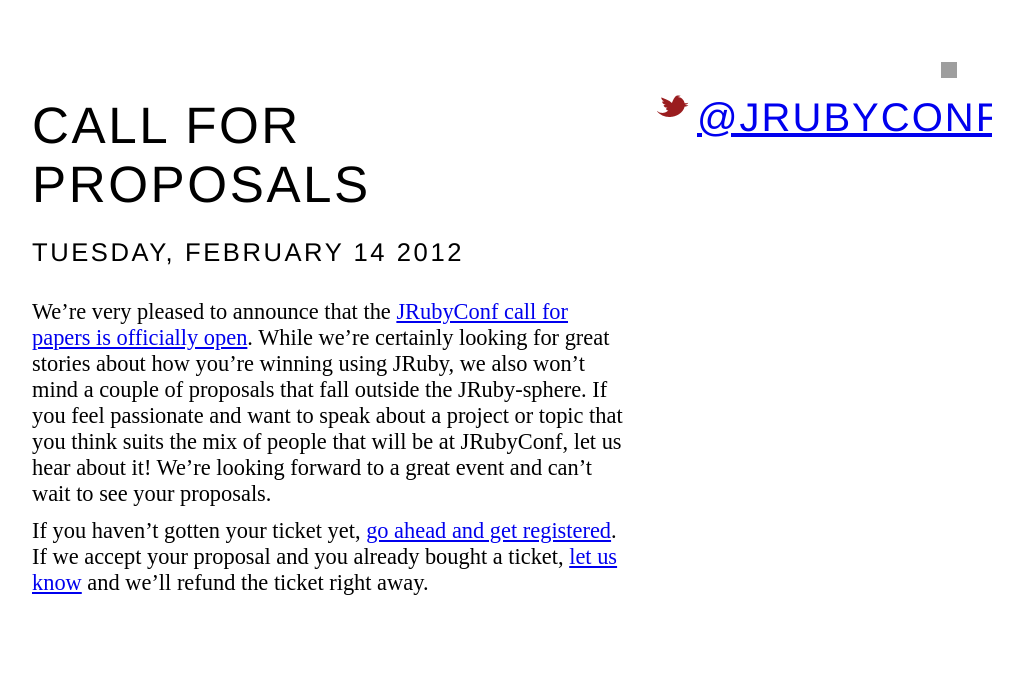
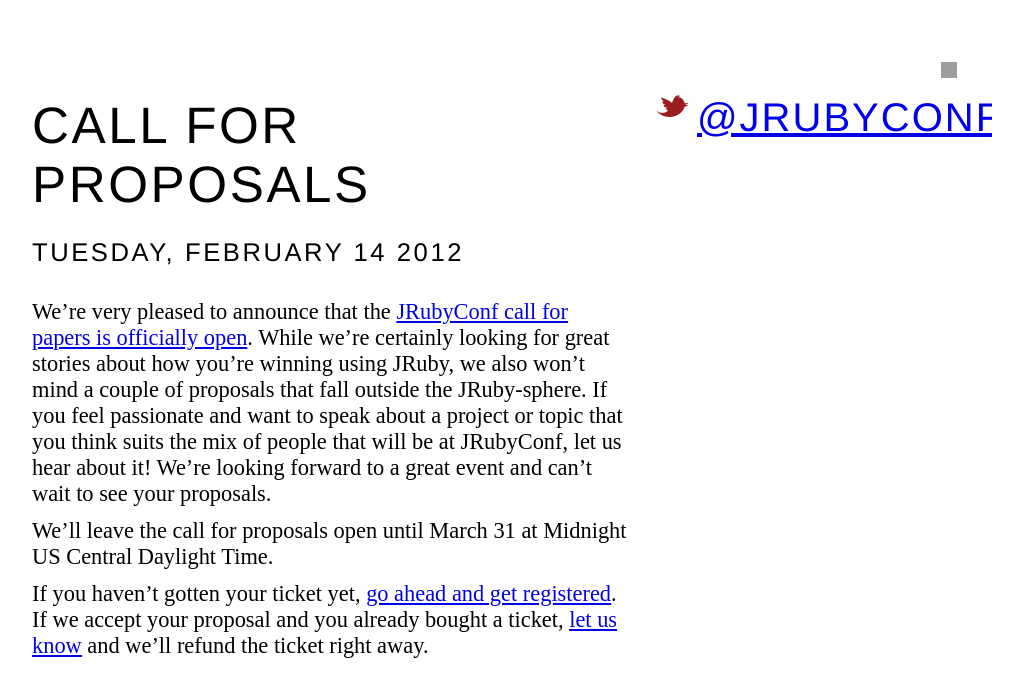
Before and after one commit to jruby/jrubyconf.com, a Jekyll site: the page built from _news/_posts/2012-02-14-call-for-proposals.markdown, in a window 1280 px wide, cut to the strip 148-845 px from the top of the page. Shown: the whole strip, without its empty margins (128-1151 px from the left). Built offline with Jekyll 4.4.1, drawn with Linux system fonts in a browser that asks for light colours; nearby versions of some CDN libraries; comment, search, counter and statistics services are not loaded; grey boxes are pictures that could not be loaded.

Commit message:
Make deadline more visible

```diff
--- a/_news/_posts/2012-02-14-call-for-proposals.markdown
+++ b/_news/_posts/2012-02-14-call-for-proposals.markdown
@@ -11,6 +11,9 @@ suits the mix of people that will be at JRubyConf, let us hear about
 it! We're looking forward to a great event and can't wait to see your
 proposals.
 
+We'll leave the call for proposals open until March 31 at Midnight
+US Central Daylight Time.
+
 If you haven't gotten your ticket yet, [go ahead and get
 registered][register]. If we accept your proposal and you already
 bought a ticket, [let us know][email] and we'll refund the ticket
--- a/public/stylesheets/screen.css
+++ b/public/stylesheets/screen.css
@@ -491,8 +491,12 @@ td.title.not_talk { color: #d6876b; }
   color: #888;
 }
 
-#proposals label.non-inline {
+#proposals p, #proposals label.non-inline {
   font-size: 1.5em;
+}
+
+#proposals p {
+  margin: 8px 0px;
 }
 
 #proposals input[type="text"] {
```
Also changed, not shown: 1 other file.
